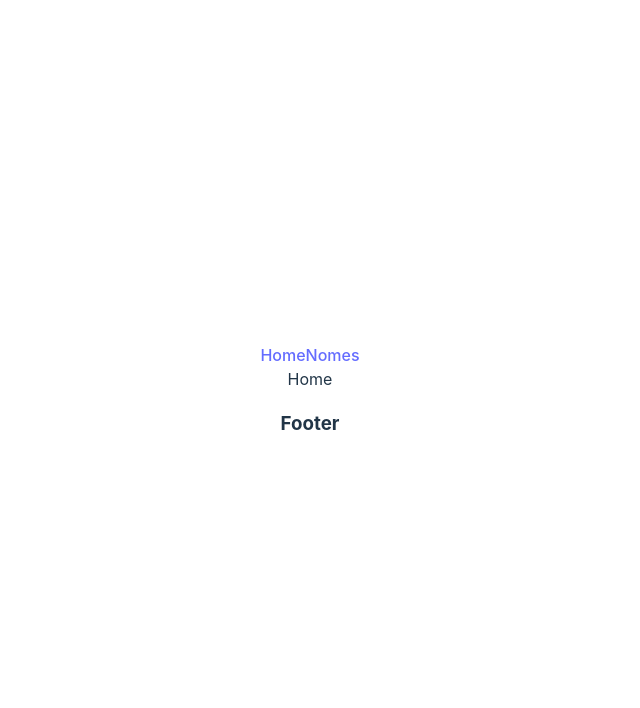
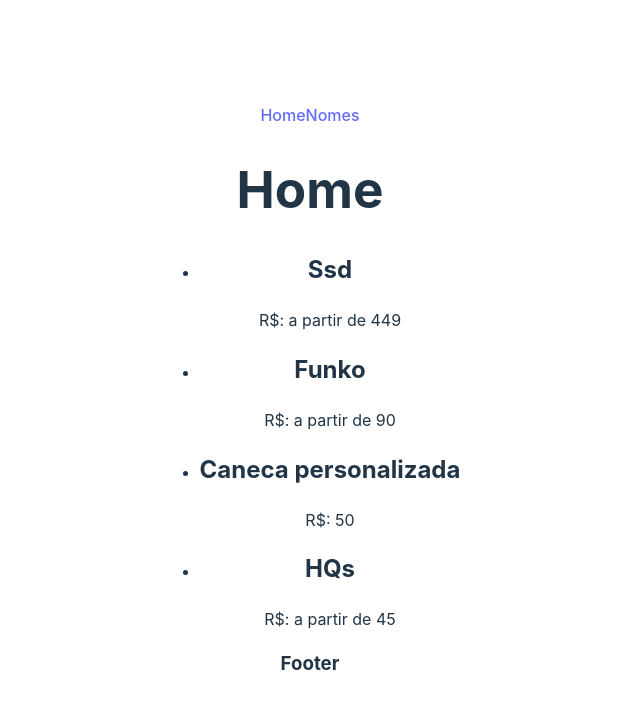
Before and after one commit to KaiqueBifulgo/Aula_Router_React, a React (Vite) app in the folder Router/: page / in a window 1280 px wide. Shown: the top 708 px of the page, without its empty margins (330-970 px from the left). Built offline with nearby package versions, Linux system fonts and the light colour scheme; data requests are answered from the project's data file.

Commit message:
db e correções

```diff
--- /dev/null
+++ b/Router/data/db.json
@@ -0,0 +1,24 @@
+{
+    "products": [
+        {
+            "item": "Ssd",
+            "preço": "a partir de 449",
+            "id": 5
+        },
+        {
+            "item": "Funko",
+            "preço": "a partir de 90",
+            "id": 6
+        },
+        {
+            "item": "Caneca personalizada",
+            "preço": "50",
+            "id": 7
+        },
+        {
+            "item": "HQs",
+            "preço": "a partir de 45",
+            "id": 8
+        }
+    ]
+}
--- a/Router/package.json
+++ b/Router/package.json
@@ -7,7 +7,8 @@
     "dev": "vite",
     "build": "vite build",
     "lint": "eslint .",
-    "preview": "vite preview"
+    "preview": "vite preview",
+    "server": "json-server --watch data/db.json"
   },
   "dependencies": {
     "json-server": "^1.0.0-beta.3",
--- /dev/null
+++ b/Router/src/Hooks/useFetch.jsx
@@ -0,0 +1,45 @@
+import { useState, useEffect } from "react";
+
+
+// CUSTOM HOOK
+export const useFetch = (url) => {
+
+    const [data, setData] = useState(null);
+
+
+    // LOADING
+    const [loading, setLoading] = useState(false);
+
+    // ERROR
+    const [error, setError] = useState(null);
+
+    useEffect(() => {
+
+
+        const fetchData = async () => {
+
+            try {
+                 // LOADING
+            setLoading(true);
+
+            const res = await fetch(url);
+            const json = await res.json();
+
+            setLoading(false);
+
+            setData(json);
+            } catch (error) {
+
+                setError("Houve algum erro")
+                console.log(error);
+
+            }
+
+        }
+
+        fetchData();
+    }, [url])
+
+    return{data, loading, error};
+
+}
--- a/Router/src/routes/Home.jsx
+++ b/Router/src/routes/Home.jsx
@@ -1,6 +1,25 @@
+// CARREGANDO DADOS
+import {useFetch} from '../Hooks/useFetch'
+
+const url = "http://localhost:3000/products"
+
 const Home = () => {
+  const {data: items} = useFetch(url);
+
   return (
-    <div>Home</div>
+    <div>
+      <h1>Home</h1>
+      {/* CARREGAMENTO DE DADOS */}
+      <ul className="produtos">
+        {items && items.map((item) => (
+          <li key={item.id}>
+            <h2>{item.item}</h2>
+            <p>R$: {item.preço}</p>
+          </li>
+        ))}
+
+      </ul>
+    </div>
   )
 }
 
```
